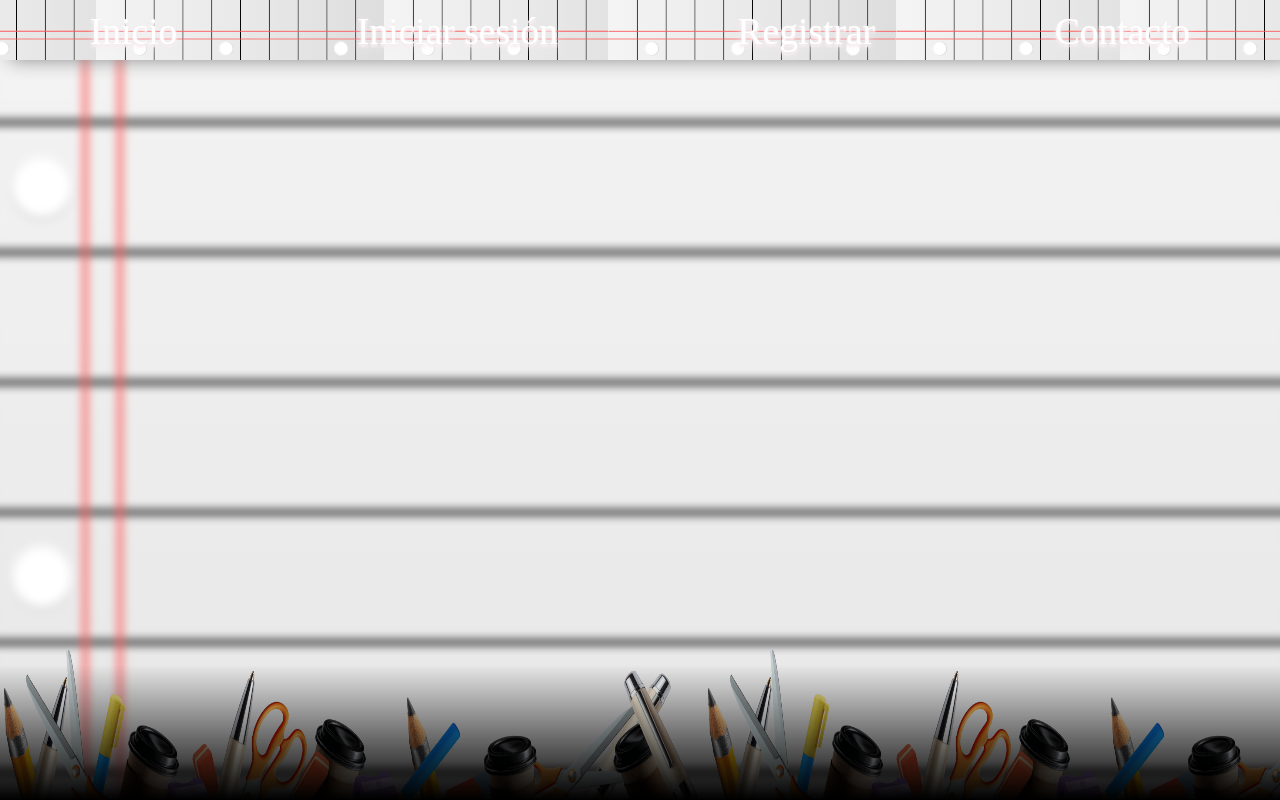
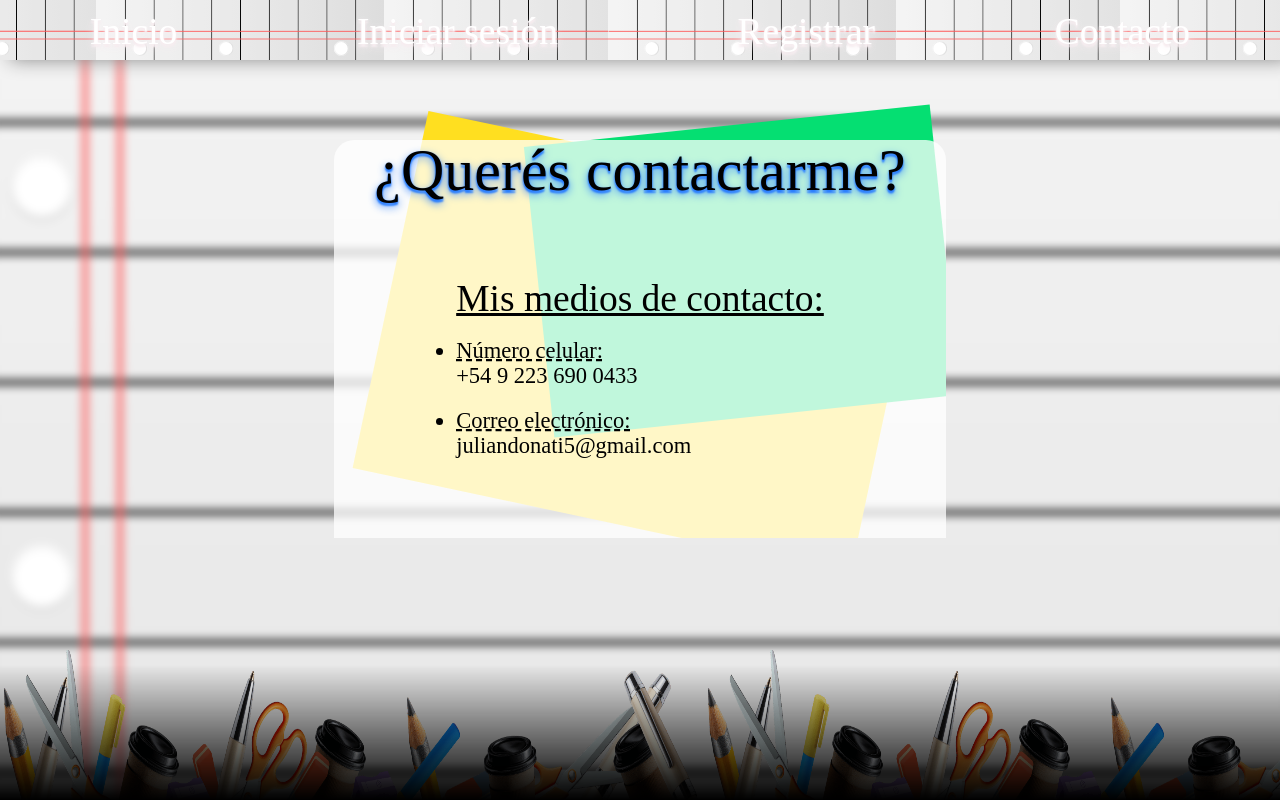
Before and after one commit to juliandonati/frontend-portfolio-reactts, a React (Vite) app: page / in a window 1280 px wide. Both pictures are taken after a click on the item "Contacto". Built offline with nearby package versions, Linux system fonts and the light colour scheme; no server answers; a web font is replaced by a local one.

Commit message:
feat: agregar pestaña de contacto

```diff
--- a/src/App.tsx
+++ b/src/App.tsx
@@ -8,6 +8,7 @@ import ControlPanel from "./pages/ControlPanel/ControlPanel.tsx";
 import {Portfolio} from "./pages/Portfolio/Portfolio.tsx";
 import {PortfolioCreateItem} from "./pages/PortfolioCreateItem/PortfolioCreateItem.tsx";
 import RegisterPage from "./pages/RegisterPage/RegisterPage.tsx";
+import {ContactSite} from "./pages/ContactSite/ContactSite.tsx";
 
 export interface Token {
     tokenType: string;
@@ -37,6 +38,7 @@ export default function App() {
                     <Route path="/u/:username/:action" element={<Portfolio/>}/>
                     <Route path="/u/:username/create/:itemType" element={<PortfolioCreateItem/>}/>
                     <Route path="/:itemType/:itemId/edit" element={<PortfolioCreateItem/>}/>
+                    <Route path="/contact" element={<ContactSite/>}/>
                 </Routes>
             </main>
 
--- /dev/null
+++ b/src/pages/ContactSite/ContactSite.tsx
@@ -0,0 +1,19 @@
+export function ContactSite() {
+    return (
+        <div className="overflow-hidden">
+            <div className="text-left flex flex-col gap-16 p-16 items-center relative">
+                <div className="w-5/6 h-5/6 bottom-5 bg-yellow-300 -z-1 absolute rotate-12"></div>
+                <div className="w-1/2 h-1/2 top-10 md:w-2/3 md:h-2/3 bg-green-400 -z-1 absolute left-1/3 bottom-1/3 -rotate-6"></div>
+                <div className="w-full h-full bg-white z-0 absolute opacity-75 rounded-4xl"></div>
+                <h2 className="text-8xl text-shadow-lg text-shadow-blue-500 text-center z-1">¿Querés contactarme?</h2>
+                <div className="gap-8 flex flex-col p-16 z-1">
+                    <h3 className="text-6xl underline">Mis medios de contacto:</h3>
+                    <ul className="text-4xl list-disc flex flex-col gap-8">
+                        <li><span className="underline decoration-dashed">Número celular:</span><br/> +54 9 223 690 0433</li>
+                        <li><span className="underline decoration-dashed">Correo electrónico:</span><br/> juliandonati5@gmail.com</li>
+                    </ul>
+                </div>
+            </div>
+        </div>
+    );
+}
--- a/src/pages/LandingSite/LandingSite.tsx
+++ b/src/pages/LandingSite/LandingSite.tsx
@@ -5,14 +5,22 @@ function LandingSite(){
 
     return (
         <div className="
-        grid grid-rows-[15rem_15rem] gap-12
+        grid grid-rows-[15rem_10rem_15rem] md:grid-rows-[15rem_5rem_15rem] gap-10
         h-full
+        2xl:gap-48
         ">
-            <div className="grid grid-rows-2 text-center select-none">
-                <h2 className="text-8xl text-shadow-lg text-shadow-pink-200">¡Bienvenido a</h2>
-                <h1 className="text-8xl text-shadow-lg text-shadow-pink-200">Port-A-Folio!</h1>
+            <div className="grid grid-rows-2 text-center select-none
+            text-8xl text-shadow-lg text-shadow-pink-200
+            2xl:text-[12rem] 2xl:gap-32">
+                <h2>¡Bienvenido a</h2>
+                <h1>Port-A-Folio!</h1>
             </div>
-
+            <p className="
+            text-4xl w-2/3 mx-auto text-center underline
+            2xl:text-6xl
+            ">
+                ¡Registrate para crear tu propio portafolio, o busca el de alguien en esta barra de abajo!
+            </p>
             <PortfolioSearchBar/>
         </div>
     )
--- a/src/pages/PortfolioView/PortfolioView.tsx
+++ b/src/pages/PortfolioView/PortfolioView.tsx
@@ -28,7 +28,7 @@ export function PortfolioView({portfolio, username}: PortfolioViewProps): JSX.El
             <div
                 className="portfolio-section grid grid-rows-[1fr_1fr_5fr_1fr] w-full
                         justify-items-center text-center
-                        h-[120vh]
+                        h-dvh
                         md:h-[80vh]
                         2xl:h-[60vh]">
                 <h3 className="portfolio-title">¡Hola, soy {presentation.name}!</h3>
```
